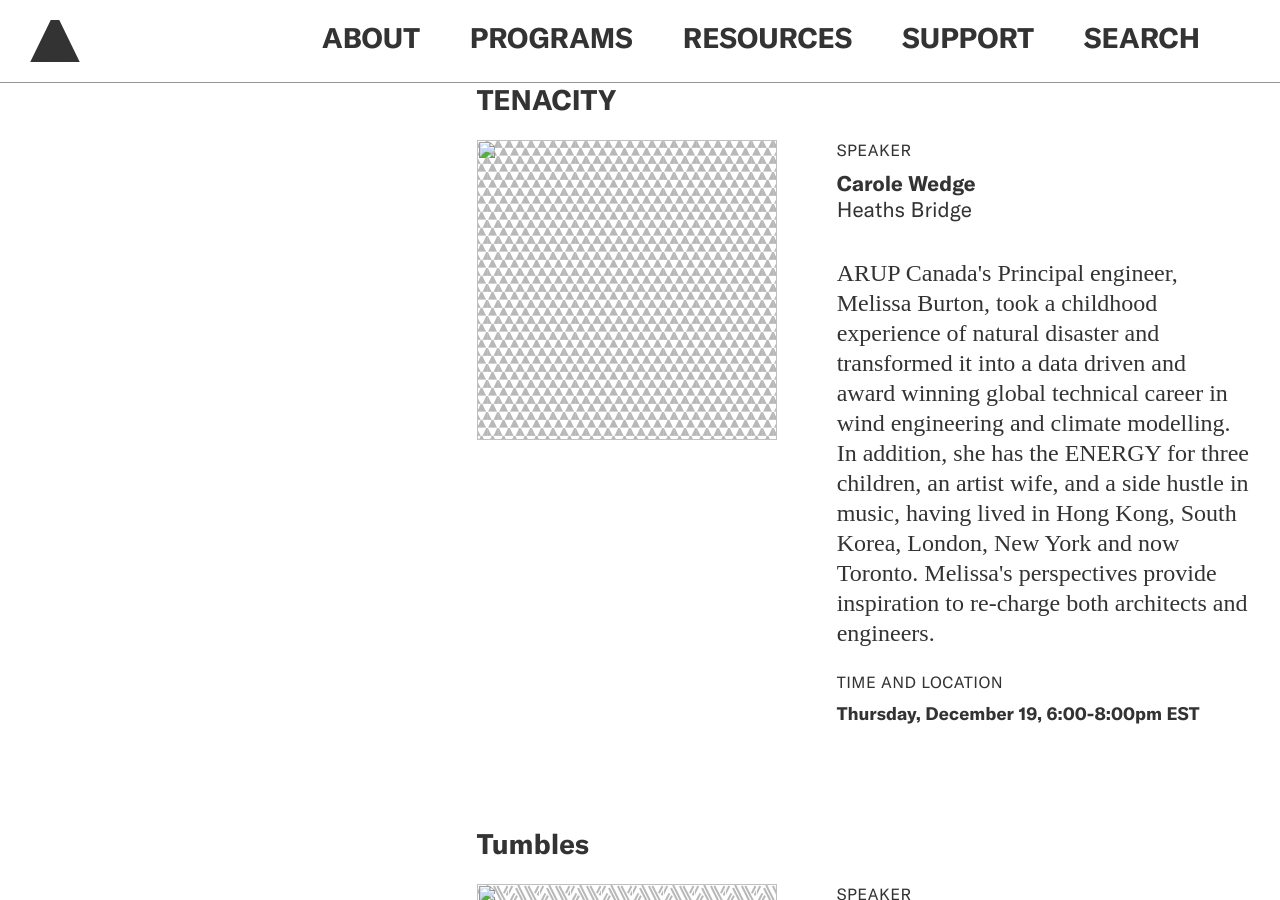
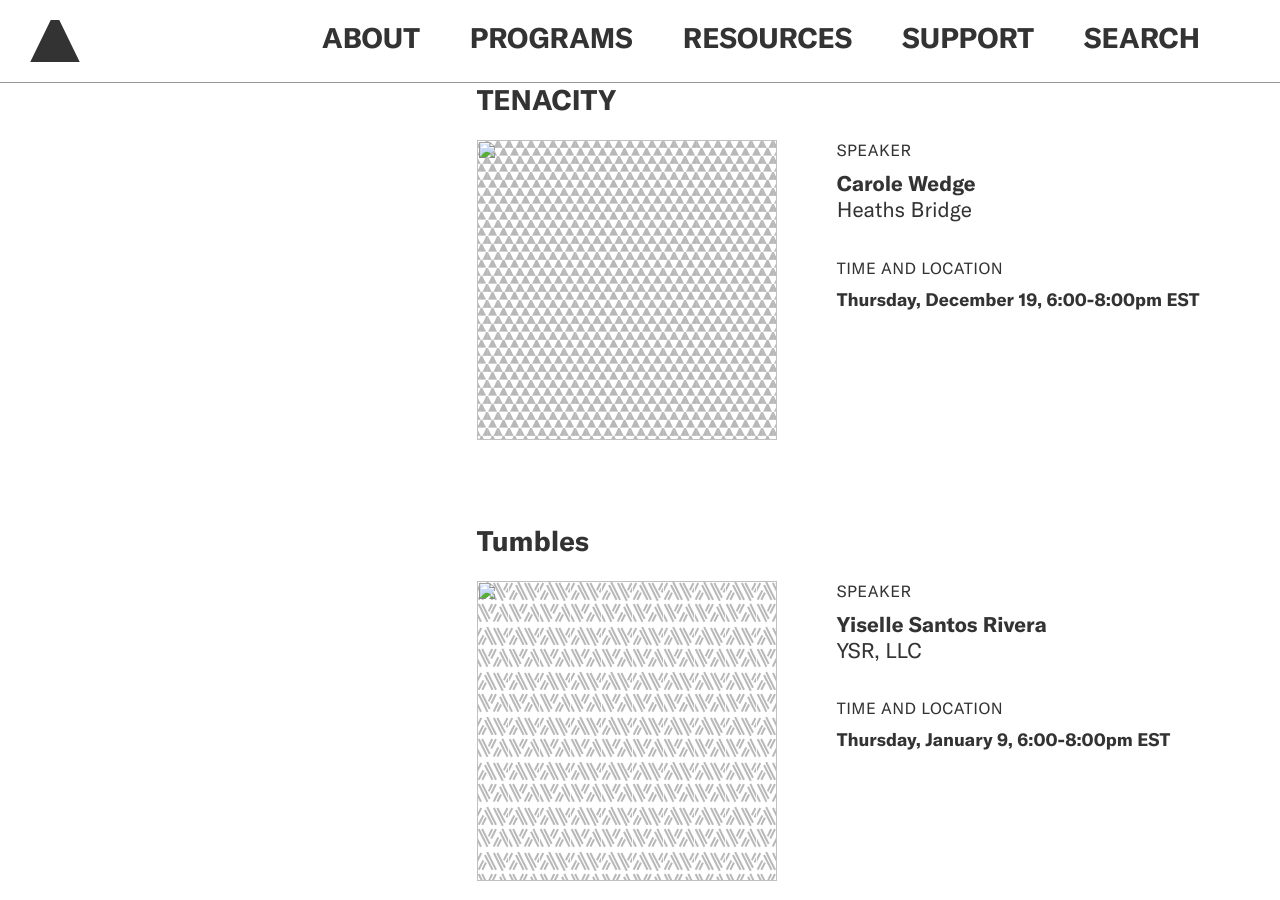
Before and after one commit to jengalas/bwaf-bbw, a Jekyll site: the page built from _emerging-leaders/emerging-leaders-online-tenacity-tumbles-triumphs.md, in a window 1280 px wide and 900 px high, scrolled down 1599 px. Built offline with Jekyll 4.4.1, drawn with Linux system fonts in a browser that asks for light colours; nearby versions of some CDN libraries; some web fonts are replaced; some of the changed text lies outside the part shown.

Commit message:
Updated 1 file via CloudCannon.

```diff
--- a/_emerging-leaders/emerging-leaders-online-tenacity-tumbles-triumphs.md
+++ b/_emerging-leaders/emerging-leaders-online-tenacity-tumbles-triumphs.md
@@ -71,14 +71,7 @@
     label: Speaker
     title: Carole Wedge
     subtitle: 'Heaths Bridge '
-    description: >-
-      ARUP Canada's Principal engineer, Melissa Burton, took a childhood
-      experience of natural disaster and transformed it into a data driven and
-      award winning global technical career in wind engineering and climate
-      modelling. In addition, she has the ENERGY for three children, an artist
-      wife, and a side hustle in music, having lived in Hong Kong, South Korea,
-      London, New York and now Toronto. Melissa's perspectives provide
-      inspiration to re-charge both architects and engineers.
+    description: ''
     time-location:
       line-1: Thursday, December 19, 6:00-8:00pm EST
       line-2: ''
@@ -90,13 +83,7 @@
     label: Speaker
     title: Yiselle Santos Rivera
     subtitle: YSR, LLC
-    description: >-
-      Workshop your sustainability profile with Lynn Simon, VP of Sustainability
-      and Global ESG. Whether your professional environment supports your whole
-      self, or challenges your sensibilities, take advantage of Lynn's
-      experience in global real estate sustainability at Google to give yourself
-      a post-pandemic reset. Advance reading from "All We Can Save" will inform
-      the session.
+    description: ''
     time-location:
       line-1: Thursday, January 9, 6:00-8:00pm EST
       line-2: ''
@@ -108,13 +95,7 @@
     label: Speaker
     title: Jen Park
     subtitle: ParkFowler Plus
-    description: >-
-      Emmanuelle Slossberg has worked in branding and marketing, and presents
-      engagement as a business development strategy. From experiences as diverse
-      as the Consortium for Sustainable Urbanization or other, to the Durst
-      Organization, Cetra-Ruddy, and ULI, Emmanuelle offers the group both the
-      professional perspective, as well as deep insights into the development
-      world.
+    description: ''
     time-location:
       line-1: Thursday, January 16 6:00-8:00pm EST
       line-2: ''
```
